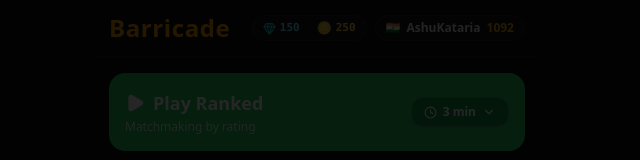
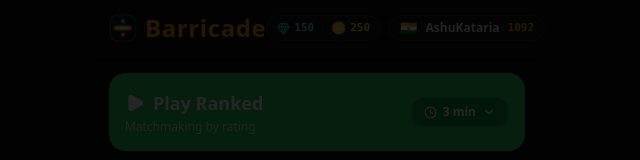
Before and after one commit to ashukataria2005-png/Barricade, a React (Vite) app: page / in a window 1280 px wide. Shown: the top 160 px of the page, without its empty margins (323-963 px from the left). Built offline with nearby package versions, Linux system fonts and the light colour scheme.

Commit message:
fix: remove wall sensor pulsing dots, restore header username, and add custom game logo

```diff
--- a/src/App.jsx
+++ b/src/App.jsx
@@ -52,6 +52,7 @@ import QuestsModal from './components/QuestsModal';
 import ProfileEditModal from './components/ProfileEditModal';
 import StoreModal from './components/StoreModal';
 import SandboxRulesModal from './components/SandboxRulesModal';
+import BrandLogo from './components/BrandLogo';
 import { getStoredStats, getTierFromLevel, getXpForNextLevel, AVATAR_PRESETS, getStoredCosmetics } from './utils/stats';
 import { getStoredTheme } from './utils/themes';
 import { getStoredSettings } from './utils/settings';
@@ -493,13 +494,16 @@ export default function App() {
         {/* Top Header */}
         {!inGame && !isWatchingTv && !inKingOfTheHill && !analyzingMatch && (
           <header className="flex items-center justify-between px-3 sm:px-4 py-2.5 sm:py-3 bg-bgDark border-b border-borderDark/40">
-            <h1
+            <div
               onClick={handleLogoClick}
-              className="text-xl sm:text-2xl font-black text-brandOrange tracking-wide cursor-pointer hover:brightness-110 active:scale-95 transition select-none flex items-center gap-1.5"
+              className="flex items-center gap-2 cursor-pointer group select-none active:scale-95 transition"
               title="Barricade Home"
             >
-              Barricade
-            </h1>
+              <BrandLogo size={28} />
+              <h1 className="text-xl sm:text-2xl font-black text-brandOrange tracking-wide group-hover:brightness-110 transition">
+                Barricade
+              </h1>
+            </div>
             <div className="flex items-center gap-2">
               {/* Unified Store & Currency Pill (Gems & Coins) */}
               <div
@@ -521,12 +525,12 @@ export default function App() {
               {/* Profile Avatar Chip */}
               <div
                 onClick={() => setShowProfileEditModal(true)}
-                className="flex items-center gap-1.5 bg-cardDark/90 hover:bg-borderDark/80 px-2.5 py-1 rounded-full border border-borderDark/70 text-xs font-semibold transition cursor-pointer active:scale-95"
+                className="flex items-center gap-2 bg-cardDark/90 hover:bg-borderDark/80 px-2.5 py-1 rounded-full border border-borderDark/70 text-xs font-semibold transition cursor-pointer active:scale-95"
                 title="Edit Profile"
               >
-                <span>{userStats.flag || '🇮🇳'}</span>
-                <span className="text-gray-200 hidden sm:inline max-w-[80px] truncate">{userStats.username || 'AshuKataria'}</span>
-                <span className="text-brandOrange font-bold">{userStats.elo || 1092}</span>
+                <span className="text-sm leading-none">{userStats.flag || '🇮🇳'}</span>
+                <span className="text-gray-200 font-bold max-w-[85px] sm:max-w-[110px] truncate">{userStats.username || 'AshuKataria'}</span>
+                <span className="text-brandOrange font-mono font-bold text-[11px]">{userStats.elo || 1092}</span>
               </div>
             </div>
           </header>
--- /dev/null
+++ b/src/components/BrandLogo.jsx
@@ -0,0 +1,120 @@
+import React from 'react';
+
+/**
+ * BrandLogo - Custom strategic vector brand icon for Barricade (Quoridor).
+ * Features a tactical squircle shield with opposing Red & Blue pawns
+ * blocked by a central glowing golden barricade beam.
+ */
+export default function BrandLogo({ size = 28, className = '' }) {
+  return (
+    <svg
+      width={size}
+      height={size}
+      viewBox="0 0 36 36"
+      fill="none"
+      xmlns="http://www.w3.org/2000/svg"
+      className={`shrink-0 transition-transform duration-200 group-hover:scale-105 ${className}`}
+      aria-label="Barricade Logo"
+    >
+      <defs>
+        {/* Shield plate gradient */}
+        <linearGradient id="shieldBg" x1="0" y1="0" x2="36" y2="36" gradientUnits="userSpaceOnUse">
+          <stop offset="0%" stopColor="#1e222b" />
+          <stop offset="50%" stopColor="#14171d" />
+          <stop offset="100%" stopColor="#0d0f12" />
+        </linearGradient>
+
+        {/* Shield border gradient */}
+        <linearGradient id="shieldBorder" x1="0" y1="0" x2="36" y2="36" gradientUnits="userSpaceOnUse">
+          <stop offset="0%" stopColor="#475569" />
+          <stop offset="50%" stopColor="#334155" />
+          <stop offset="100%" stopColor="#1e293b" />
+        </linearGradient>
+
+        {/* Golden barricade beam gradient */}
+        <linearGradient id="barricadeGold" x1="0" y1="18" x2="36" y2="18" gradientUnits="userSpaceOnUse">
+          <stop offset="0%" stopColor="#d97706" />
+          <stop offset="25%" stopColor="#fbbf24" />
+          <stop offset="50%" stopColor="#fef08a" />
+          <stop offset="75%" stopColor="#fbbf24" />
+          <stop offset="100%" stopColor="#b45309" />
+        </linearGradient>
+
+        {/* Blue pawn gradient & glow */}
+        <radialGradient id="bluePawn" cx="50%" cy="50%" r="50%">
+          <stop offset="0%" stopColor="#93c5fd" />
+          <stop offset="60%" stopColor="#3b82f6" />
+          <stop offset="100%" stopColor="#1d4ed8" />
+        </radialGradient>
+
+        {/* Red pawn gradient & glow */}
+        <radialGradient id="redPawn" cx="50%" cy="50%" r="50%">
+          <stop offset="0%" stopColor="#fca5a5" />
+          <stop offset="60%" stopColor="#ef4444" />
+          <stop offset="100%" stopColor="#b91c1c" />
+        </radialGradient>
+
+        {/* Barricade beam glow */}
+        <filter id="barricadeGlow" x="-20%" y="-40%" width="140%" height="180%">
+          <feGaussianBlur stdDeviation="1.2" result="blur" />
+          <feComposite in="SourceGraphic" in2="blur" operator="over" />
+        </filter>
+      </defs>
+
+      {/* Tactical squircle shield plate */}
+      <rect
+        x="1.5"
+        y="1.5"
+        width="33"
+        height="33"
+        rx="9"
+        fill="url(#shieldBg)"
+        stroke="url(#shieldBorder)"
+        strokeWidth="1.5"
+      />
+
+      {/* Subtle strategic grid accent lines */}
+      <line x1="7" y1="18" x2="29" y2="18" stroke="#334155" strokeWidth="0.5" strokeDasharray="1.5 2" opacity="0.4" />
+      <line x1="18" y1="7" x2="18" y2="29" stroke="#334155" strokeWidth="0.5" strokeDasharray="1.5 2" opacity="0.4" />
+
+      {/* Opposing Blue Pawn (Top) */}
+      <g>
+        <circle cx="18" cy="9.5" r="4.2" fill="#3b82f6" opacity="0.25" />
+        <circle cx="18" cy="9.5" r="3.2" fill="url(#bluePawn)" />
+        <circle cx="17.2" cy="8.6" r="1" fill="#ffffff" opacity="0.8" />
+      </g>
+
+      {/* Central Golden Glowing Barricade Beam */}
+      <g filter="url(#barricadeGlow)">
+        <rect
+          x="6.5"
+          y="15.5"
+          width="23"
+          height="5"
+          rx="2.5"
+          fill="url(#barricadeGold)"
+          stroke="#78350f"
+          strokeWidth="0.6"
+        />
+        {/* Core highlight stripe */}
+        <line
+          x1="9"
+          y1="18"
+          x2="27"
+          y2="18"
+          stroke="#ffffff"
+          strokeWidth="0.8"
+          strokeLinecap="round"
+          opacity="0.85"
+        />
+      </g>
+
+      {/* Opposing Red Pawn (Bottom) */}
+      <g>
+        <circle cx="18" cy="26.5" r="4.2" fill="#ef4444" opacity="0.25" />
+        <circle cx="18" cy="26.5" r="3.2" fill="url(#redPawn)" />
+        <circle cx="17.2" cy="25.6" r="1" fill="#ffffff" opacity="0.8" />
+      </g>
+    </svg>
+  );
+}
--- a/src/components/GameBoard.jsx
+++ b/src/components/GameBoard.jsx
@@ -29,6 +29,7 @@ import { checkMatchAchievements } from '../utils/achievements';
 import { t } from '../utils/i18n';
 import ChatModal from './ChatModal';
 import HowToPlayModal from './HowToPlayModal';
+import BrandLogo from './BrandLogo';
 
 // ───────────────── PROCEDURAL WEB AUDIO SYNTHESIZER ─────────────────
 let audioCtx = null;
@@ -1364,6 +1365,7 @@ export default function GameBoard({
               className="flex items-center gap-1.5 cursor-pointer group select-none"
               title="Return to Home Lobby"
             >
+              <BrandLogo size={20} />
               <span className="text-base font-black text-brandOrange tracking-wide group-hover:brightness-110 transition">
                 Barricade
               </span>
@@ -1711,14 +1713,20 @@ export default function GameBoard({
                     top: `${topPct}%`,
                     transform: 'translate(-50%, -50%)',
                   }}
-                  className={`absolute w-10 h-10 sm:w-12 sm:h-12 rounded-full z-30 transition-all touch-manipulation group flex items-center justify-center ${
+                  className={`absolute w-11 h-11 sm:w-13 sm:h-13 z-30 transition-all touch-manipulation group flex items-center justify-center ${
                     !isSensorActive
                       ? 'pointer-events-none'
-                      : 'pointer-events-auto cursor-pointer hover:bg-amber-400/30 active:bg-amber-400/50 active:scale-95'
+                      : 'pointer-events-auto cursor-pointer'
                   }`}
                 >
                   {isSensorActive && (
-                    <div className="w-2 h-2 rounded-full bg-amber-400/60 group-hover:bg-amber-400 transition-all ring-2 ring-amber-400/60 animate-pulse" />
+                    <div
+                      className={`pointer-events-none opacity-0 group-hover:opacity-100 group-active:opacity-100 transition-all duration-150 rounded-full shadow-lg ${
+                        selectedWallMode === 'h'
+                          ? 'w-10 sm:w-12 h-2 bg-gradient-to-r from-amber-500 via-amber-300 to-amber-500 border border-amber-200 ring-2 ring-amber-400/50 shadow-amber-500/40'
+                          : 'h-10 sm:h-12 w-2 bg-gradient-to-b from-amber-500 via-amber-300 to-amber-500 border border-amber-200 ring-2 ring-amber-400/50 shadow-amber-500/40'
+                      }`}
+                    />
                   )}
                 </div>
               );
```
